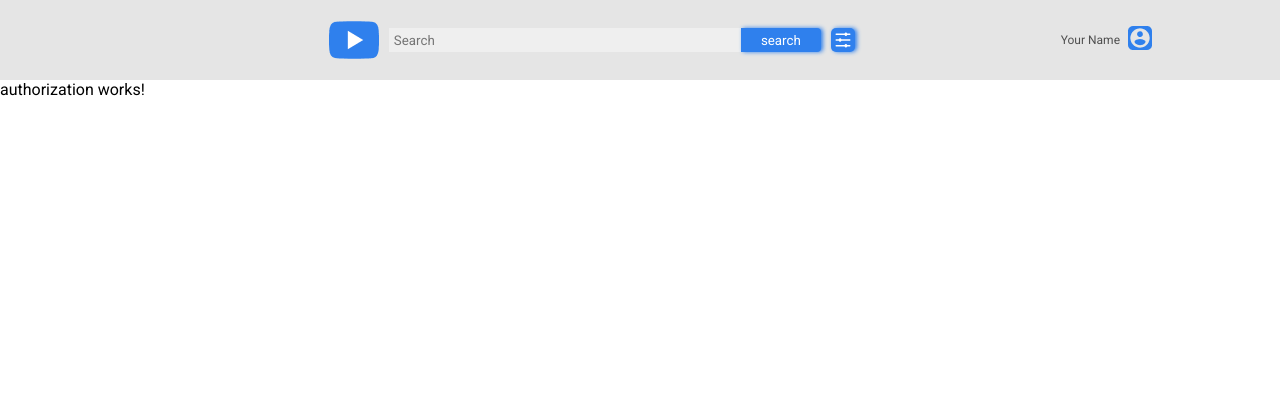
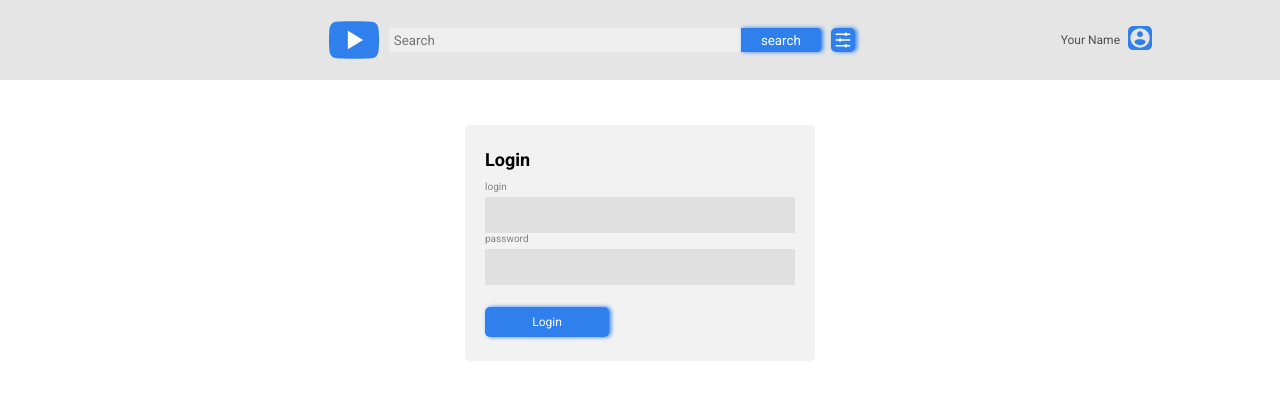
Before and after one commit to VlaDrozd/youtube-client-Angular, an Angular app in the folder yuutube-client/: page /auth in a window 1280 px wide. Shown: the top 400 px of the page. Built offline with nearby package versions, Linux system fonts and the light colour scheme.

Commit message:
feat: add authorization component

```diff
--- a/yuutube-client/src/app/app-routing.module.ts
+++ b/yuutube-client/src/app/app-routing.module.ts
@@ -4,7 +4,6 @@ import { YoutubeModuleModule } from './youtube-module/youtube-module.module';
 import { SearchResultsComponent } from './youtube-module/components/search-results/search-results.component';
 import { AuthModuleModule } from './auth-module/auth-module.module';
 import { AuthorizationComponent } from './auth-module/components/authorization/authorization.component';
-import { CoreModuleModule } from './core-module/core-module.module';
 import { NotFound404Component } from './core-module/components/not-found404/not-found404.component';
 import { DetailedInformationComponent } from './youtube-module/components/detailed-information/detailed-information.component';
 
@@ -20,7 +19,6 @@ const routes: Routes = [
     RouterModule.forRoot(routes),
     YoutubeModuleModule,
     AuthModuleModule,
-    CoreModuleModule
   ],
   exports: [RouterModule]
 })
--- a/yuutube-client/src/app/auth-module/auth-module.module.ts
+++ b/yuutube-client/src/app/auth-module/auth-module.module.ts
@@ -1,11 +1,13 @@
 import { NgModule } from '@angular/core';
 import { CommonModule } from '@angular/common';
 import { AuthorizationComponent } from './components/authorization/authorization.component';
+import { FormsModule } from '@angular/forms';
 
 @NgModule({
   declarations: [AuthorizationComponent],
   imports: [
-    CommonModule
+    CommonModule,
+    FormsModule
   ],
   exports: [
     AuthorizationComponent
--- a/yuutube-client/src/app/auth-module/components/authorization/authorization.component.html
+++ b/yuutube-client/src/app/auth-module/components/authorization/authorization.component.html
@@ -1 +1,14 @@
-<p>authorization works!</p>
+<div class="cont">
+  <h2 class="cont__title">Login</h2>
+  <form #authForm="ngForm" class="form" (ngSubmit)="onSubmit(authForm)">
+    <div class="form-input">
+      <label class="form-input__label" for="login">login</label>
+      <input class="form-input__enter" type="text" id="login" name="login" required>
+    </div>
+    <div class="form-input">
+      <label class="form-input__label" for="pass">password</label>
+      <input class="form-input__enter" type="password" id="pass" name="pass" required>
+    </div>
+    <input [disabled]="authForm.invalid" type="submit" value="Login" class="form__login">
+  </form>
+</div>
--- a/yuutube-client/src/app/auth-module/components/authorization/authorization.component.scss
+++ b/yuutube-client/src/app/auth-module/components/authorization/authorization.component.scss
@@ -0,0 +1,60 @@
+.cont {
+  max-width: 350px;
+  margin: 45px auto 0px auto;
+  padding: 24px 20px;
+  background-color: #f2f2f2;
+  border-radius: 5px;
+
+  &__title {
+    font-weight: bold;
+    font-size: 18px;
+    line-height: 21px;
+  }
+}
+
+.form {
+  margin-top: 11px;
+
+  &__login {
+    margin-top: 22px;
+    width: 124px;
+    height: 30px;
+    background: #2f80ed;
+    border: none;
+    font-style: normal;
+    font-weight: normal;
+    font-size: 12px;
+    line-height: 14px;
+    text-align: center;
+    color: #ffffff;
+    border-radius: 5px;
+    box-shadow: 2px 0px 4px #2f80ed;
+    cursor: pointer;
+  }
+}
+
+.form-input {
+  display: flex;
+  flex-flow: column;
+
+  &__label {
+    font-style: normal;
+    font-weight: normal;
+    font-size: 10px;
+    line-height: 12px;
+    color: #828282;
+  }
+
+  &__enter {
+    margin-top: 4px;
+    padding: 12px 8px;
+    font-size: 10px;
+    line-height: 12px;
+    background: #e0e0e0;
+    border: none;
+  }
+}
+
+.form-input:last-child {
+  margin-top: 5px;
+}
--- a/yuutube-client/src/app/auth-module/components/authorization/authorization.component.ts
+++ b/yuutube-client/src/app/auth-module/components/authorization/authorization.component.ts
@@ -1,4 +1,5 @@
 import { Component, OnInit } from '@angular/core';
+import { NgForm } from '@angular/forms';
 
 @Component({
   selector: 'app-authorization',
@@ -6,10 +7,13 @@ import { Component, OnInit } from '@angular/core';
   styleUrls: ['./authorization.component.scss']
 })
 export class AuthorizationComponent implements OnInit {
-
-  constructor() { }
-
   public ngOnInit(): void {
   }
 
+  public onSubmit(form: NgForm): void {
+    if (form.form.value.login && form.form.value.pass) {
+      localStorage.setItem('isAuth', 'token');
+    }
+  }
+
 }
```
